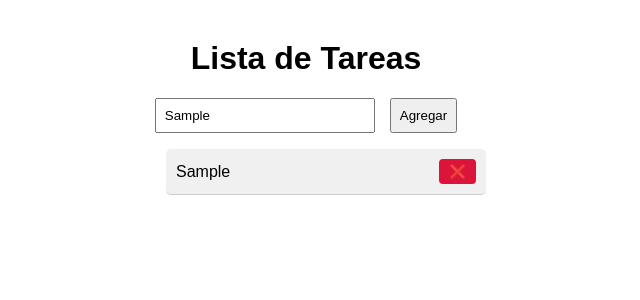
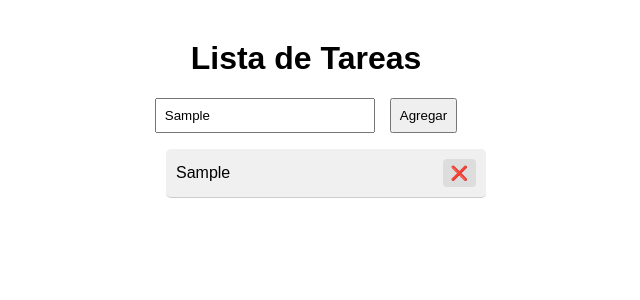
Before and after one commit to barbaracortez/react-tareas-To-Do, a React (Create React App) app in the folder lista-tareas/: page / in a window 1280 px wide. Both pictures are taken after typing "Sample" into the empty fields and a click on the button "Agregar". Shown: the top 300 px of the page, without its empty margins (334-974 px from the left). Built offline with nearby package versions, Linux system fonts and the light colour scheme.

Commit message:
Agrega estilos para edicion y vista de tareas

```diff
--- a/lista-tareas/src/App.css
+++ b/lista-tareas/src/App.css
@@ -44,14 +44,52 @@ li button {
 }
 
 .tarea {
+  display: flex;
+  align-items: center;
   cursor:pointer;
   transition: all 0.3s ease;
   border-bottom: 1px solid #ccc;
   display: flex;
-  justify-content: space-between;
+  justify-content: center;
+  gap: 8px;
+  margin-bottom: 10px;
 }
 
 .tarea.completada {
   text-decoration: line-through;
   opacity: 0.5;
 }
+
+.tarea span {
+  flex-grow: 1;
+  text-align: left;
+  cursor: pointer;
+}
+
+.tarea input [type="text"]{
+  padding: 6px;
+  font-size: 1rem;
+  border: 1px solid #ccc;
+  border-radius: 5px;
+  width: 200px;
+  margin-right: 5px;
+}
+
+.tarea.completada span {
+  text-decoration: line-through;
+  color: gray;
+}
+
+.tarea button {
+  padding: 6px 8px;
+  font-size: 14px;
+  cursor: pointer;
+  border: none;
+  border-radius: 4px;
+  background-color: #ddd;
+  transition: background-color 0.2s ease;
+}
+
+.tarea button:hover {
+  background-color: #bbb;
+}
--- a/lista-tareas/src/App.js
+++ b/lista-tareas/src/App.js
@@ -44,11 +44,17 @@ function App() {
     setLista(nuevaLista);
   };
 
+  const editarTarea = (index, nuevoTexto) => {
+    const listaActualizada = [...lista];
+    listaActualizada[index].texto = nuevoTexto;
+    setLista(listaActualizada)
+  }
   return (
     <div className="App">
       <h1>Lista de Tareas</h1>
       <Formulario Tarea={Tarea} setTarea={setTarea} agregarTarea={agregarTarea}/>
-      <ListaDeTareas lista ={lista} onBorrar={borrarTarea} onAlternar={alternarCompletada}/>
+      <ListaDeTareas lista ={lista} onBorrar={borrarTarea} onAlternar={alternarCompletada}
+      onEditar={editarTarea}/>
     </div>
   );
 }
--- a/lista-tareas/src/components/ListaDeTareas.jsx
+++ b/lista-tareas/src/components/ListaDeTareas.jsx
@@ -11,6 +11,16 @@ function ListaDeTareas ({ lista, onBorrar, onAlternar}) {
                     completada={t.completada}
                     onBorrar={()=>onBorrar(index)}
                     onAlternar={()=>onAlternar(index)}
+                    onEditar={(nuevoTexto) => {
+                        const listaActulizada = [...lista];
+                        listaActulizada[index].texto = nuevoTexto
+                        onBorrar(index);
+                        listaActulizada.splice(index, 0 , {
+                            texto: nuevoTexto,
+                            completada: t.completada,
+                        });
+                        onAlternar(index);
+                        }}
                 />
             ))}
         </ul>
--- a/lista-tareas/src/components/Tarea.jsx
+++ b/lista-tareas/src/components/Tarea.jsx
@@ -1,15 +1,52 @@
-function Tarea ({ texto, onBorrar , completada, onAlternar}) {
-    return (
-      <li
-      className={`tarea ${completada ? "completada " : ""}`}
-      onClick={onAlternar}>
-      {texto}
-        <button onClick={(e) => {
-        e.stopPropagation();
-        onBorrar();
-    }}>❌</button>
-      </li>
-    );
+import { useState } from "react";
+
+function Tarea({ texto, completada, onBorrar, onAlternar, onEditar }) {
+  const [editando, setEditando] = useState(false);
+  const [nuevoTexto, setNuevoTexto] = useState(texto);
+
+  const manejarDobleClick = () => {
+    setEditando(true);
+  };
+
+  const manejarCambio = (e) => {
+    setNuevoTexto(e.target.value);
+  };
+
+  const manejarGuardar = () => {
+    if (nuevoTexto.trim() !== "") {
+      onEditar(nuevoTexto);
+    }
+    setEditando(false);
+  };
+
+  const manejarKeyPress = (e) => {
+    if (e.key === "Enter") {
+      manejarGuardar();
+    }
+  };
+
+  return (
+    <li
+      className={`tarea ${completada ? "completada" : ""}`}
+      onDoubleClick={manejarDobleClick}
+    >
+      {editando ? (
+        <input
+          type="text"
+          value={nuevoTexto}
+          onChange={manejarCambio}
+          onBlur={manejarGuardar}
+          onKeyDown={manejarKeyPress}
+          autoFocus
+        />
+      ) : (
+        <>
+          <span onClick={onAlternar}>{texto}</span>
+          <button onClick={onBorrar}>❌</button>
+        </>
+      )}
+    </li>
+  );
 }
 
 export default Tarea;
```
